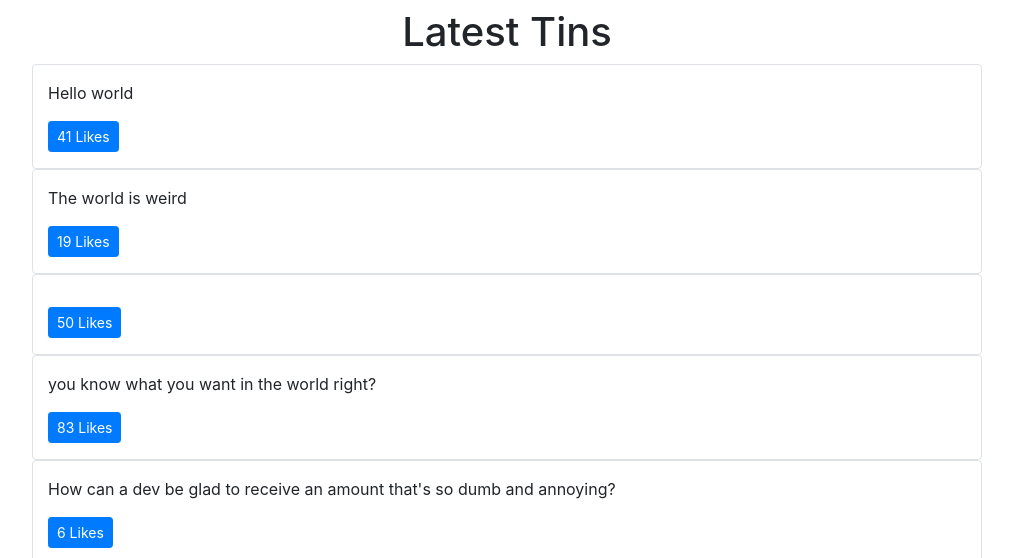
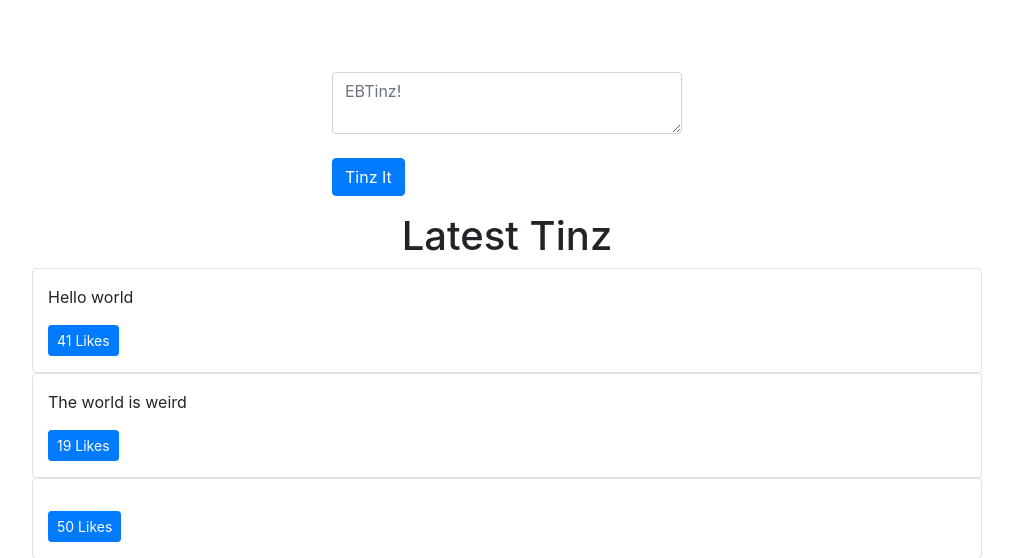
Before and after one commit to ferrumie/EBTinz, a Django app: page / in a window 1280 px wide. Shown: the part 56-614 px from the top of the page, without its empty margins (133-1146 px from the left). Run offline with Django 3.2, Linux system fonts and the light colour scheme; data comes from the database, SQL or seed files in the repository; both versions use the stored data as it was after the commit; data that the repository does not hold is empty; some libraries are stand-ins or nearby versions.

Commit message:
hand made form

```diff
--- a/templates/pages/home.html
+++ b/templates/pages/home.html
@@ -1,24 +1,30 @@
 {% extends 'pages/base.html' %}
 
 {% block content %}
+<br> <br>
+<div class="row mb3">
+    <div class="col-md-4 mx-auto col-10 py-3">
+        <form action="/create/" class="form" method="POST">
+            {% csrf_token %}
+            <input type="hidden" value='/' name = "next" />
+            <textarea name="content" class="form-control"  placeholder="EBTinz!"></textarea> <br>
+            <button class="btn btn-primary">Tinz It</button>
+        </form>
+
+    </div>
+    </div>
 
 <div class="row text-center">
     <div class="col">
-        <h1>Latest Tins</h1>
+        <h1>Latest Tinz</h1>
     </div>
 </div>
+
+
     <div class="row" id="tins">
 loading...
 </div>
 
-<div class="row">
-    <div class="col-md-4 mx-auto col-10">
-        <form action="/create" class="form" method="POST">
-            <input type="hidden">
-        </form>
-
-    </div>
-    </div>
 
 <script>
     function handleDidLike(tin_id, currentCount){
--- a/tins/views.py
+++ b/tins/views.py
@@ -6,9 +6,12 @@ import random
 # Create your views here.
 def tin_create_view(request, *args, **kwargs):
     form = TinsForm(request.POST or None)
+    next_url = request.POST.get("next") or None
     if form.is_valid():
         obj = form.save(commit=False)
         obj.save()
+        if next_url != None:
+            return redirect(next_url)
         form = TinsForm()
     return render(request, 'components/form.html', context={"form":form})
 
```
Also changed, not shown: db.sqlite3.
